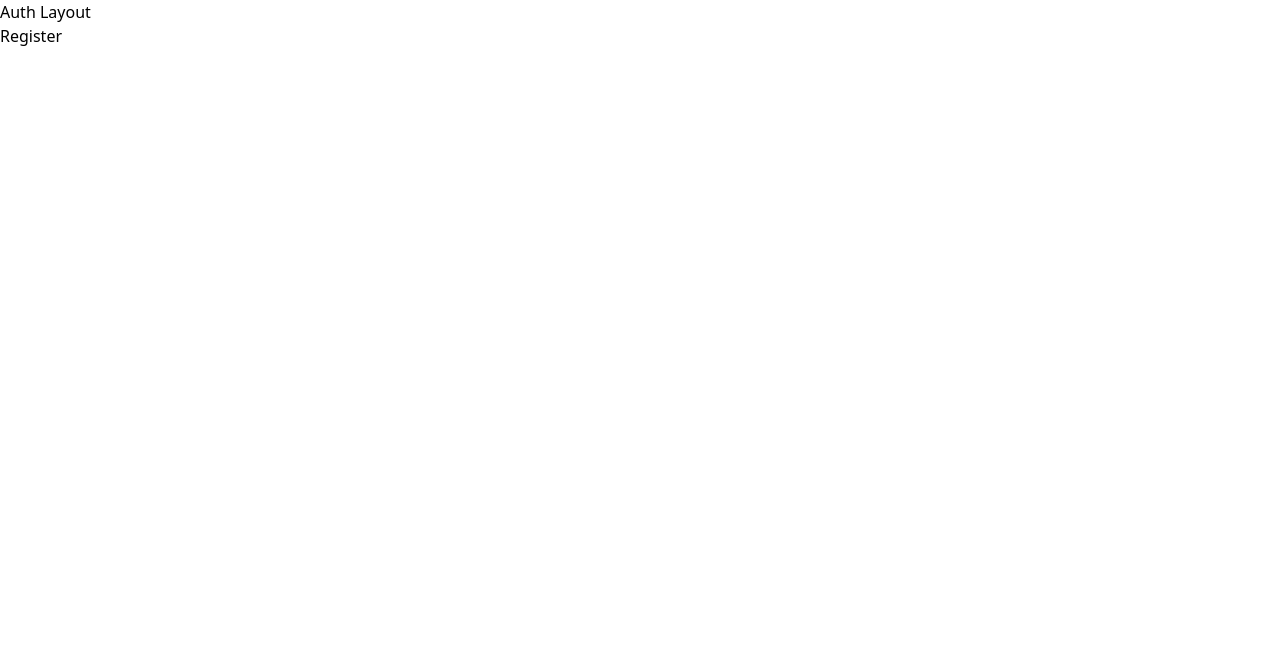
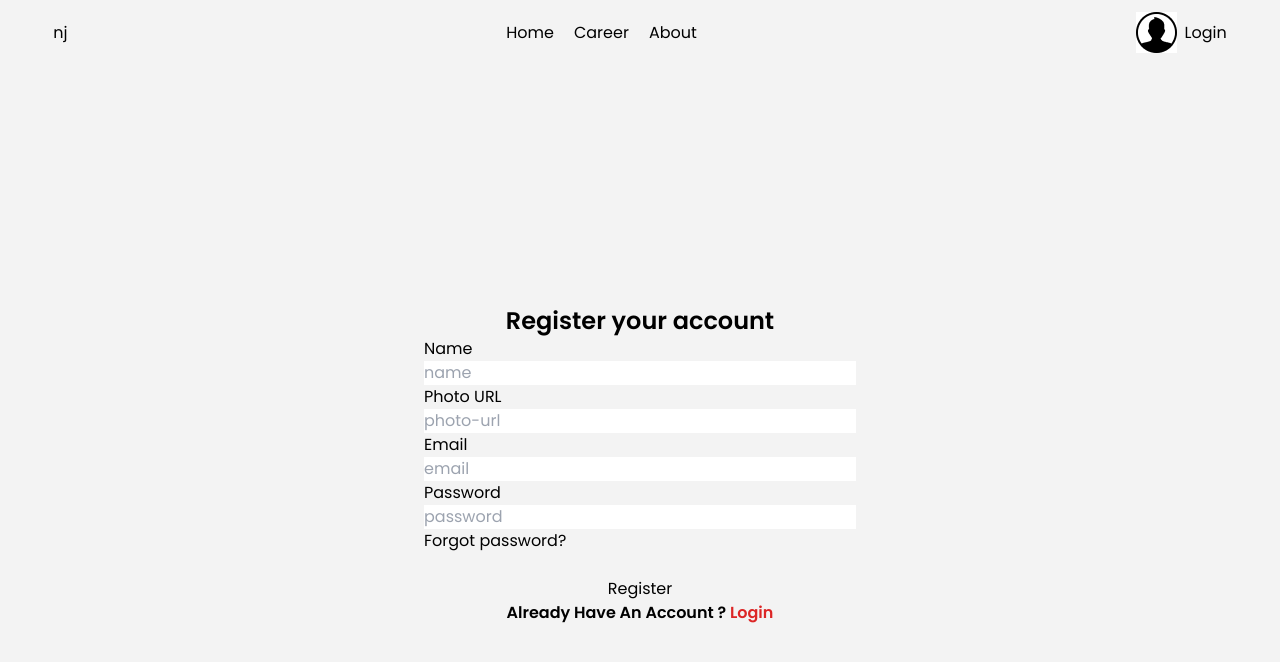
Before and after one commit to najmul19/react-authentication-updated, a React (Vite) app in the folder prothom-ondhokar-news/: page /auth/register in a window 1280 px wide. Shown: the top 662 px of the page. Built offline with nearby package versions, Linux system fonts and the light colour scheme.

Commit message:
set up firebase project and develop authcontext

```diff
--- a/prothom-ondhokar-news/package.json
+++ b/prothom-ondhokar-news/package.json
@@ -10,6 +10,7 @@
     "preview": "vite preview"
   },
   "dependencies": {
+    "firebase": "^11.6.0",
     "localforage": "^1.10.0",
     "match-sorter": "^8.0.0",
     "moment": "^2.30.1",
--- /dev/null
+++ b/prothom-ondhokar-news/src/Firebase/firebase.config.js
@@ -0,0 +1,19 @@
+// Import the functions you need from the SDKs you need
+import { initializeApp } from "firebase/app";
+import { getAuth } from "firebase/auth";
+// TODO: Add SDKs for Firebase products that you want to use
+// https://firebase.google.com/docs/web/setup#available-libraries
+
+// Your web app's Firebase configuration
+const firebaseConfig = {
+  apiKey: "AIzaSyAGL-SllOeDjtgIcT1r7fs8S3oc8DrMGYE",
+  authDomain: "prothom-ondhokar-news.firebaseapp.com",
+  projectId: "prothom-ondhokar-news",
+  storageBucket: "prothom-ondhokar-news.firebasestorage.app",
+  messagingSenderId: "374189601303",
+  appId: "1:374189601303:web:ed7b3903880870c969a252"
+};
+
+// Initialize Firebase
+const app = initializeApp(firebaseConfig);
+export const auth = getAuth(app);
--- /dev/null
+++ b/prothom-ondhokar-news/src/Pages/Login.jsx
@@ -0,0 +1,46 @@
+import { Link, NavLink } from "react-router-dom";
+
+const Login = () => {
+  return (
+    <div className="flex justify-center items-center min-h-screen">
+      <div className="card bg-base-100 w-full max-w-lg shrink-0 rounded-none p-10">
+        <h2 className="text-2xl font-semibold text-center">Login your account</h2>
+        <form className="card-body ">
+          <div className="form-control">
+            <label className="label">
+              <span className="label-text">Email</span>
+            </label>
+            <input
+              type="email"
+              placeholder="email"
+              className="input w-full input-bordered"
+              required
+            />
+          </div>
+          <div className="form-control">
+            <label className="label">
+              <span className="label-text">Password</span>
+            </label>
+            <input
+              type="password"
+              placeholder="password"
+              className="input w-full input-bordered"
+              required
+            />
+            <label className="label">
+              <a href="#" className="label-text-alt link link-hover">
+                Forgot password?
+              </a>
+            </label>
+          </div>
+          <div className="form-control mt-6">
+            <button className="btn w-full btn-neutral rounded-none">Login</button>
+          </div>
+        </form>
+        <p className="text-center font-semibold ">Dont’t Have An Account ? <Link  to='/auth/register' className='text-red-600'>Register</Link> </p>
+      </div>
+    </div>
+  );
+};
+
+export default Login;
--- /dev/null
+++ b/prothom-ondhokar-news/src/Pages/Register.jsx
@@ -0,0 +1,70 @@
+import { Link } from "react-router-dom";
+
+
+const Register = () => {
+    return (
+        <div className="flex justify-center items-center min-h-screen">
+        <div className="card bg-base-100 w-full max-w-lg shrink-0 rounded-none p-10">
+          <h2 className="text-2xl font-semibold text-center">Register your account</h2>
+          <form className="card-body ">
+            <div className="form-control">
+              <label className="label">
+                <span className="label-text">Name</span>
+              </label>
+              <input
+                type="text"
+                placeholder="name"
+                className="input w-full input-bordered"
+                required
+              />
+            </div>
+            <div className="form-control">
+              <label className="label">
+                <span className="label-text">Photo URL</span>
+              </label>
+              <input
+                type="text"
+                placeholder="photo-url"
+                className="input w-full input-bordered"
+                required
+              />
+            </div>
+            <div className="form-control">
+              <label className="label">
+                <span className="label-text">Email</span>
+              </label>
+              <input
+                type="email"
+                placeholder="email"
+                className="input w-full input-bordered"
+                required
+              />
+            </div>
+
+            <div className="form-control">
+              <label className="label">
+                <span className="label-text">Password</span>
+              </label>
+              <input
+                type="password"
+                placeholder="password"
+                className="input w-full input-bordered"
+                required
+              />
+              <label className="label">
+                <a href="#" className="label-text-alt link link-hover">
+                  Forgot password?
+                </a>
+              </label>
+            </div>
+            <div className="form-control mt-6">
+              <button className="btn w-full btn-neutral rounded-none">Register</button>
+            </div>
+          </form>
+          <p className="text-center font-semibold ">Already Have An Account ? <Link  to='/auth/login' className='text-red-600'>Login</Link> </p>
+        </div>
+      </div>
+    );
+};
+
+export default Register;
--- /dev/null
+++ b/prothom-ondhokar-news/src/Provider/AuthProvider.jsx
@@ -0,0 +1,21 @@
+import { createContext, useState } from "react";
+
+export const AuthContext = createContext();
+
+const AuthProvider = ({children}) => {
+  const [user, setuser] = useState({
+    name: "nj",
+    email: 'nj@gmail.com'
+  });
+  const authInfo = {
+    user,
+    setuser,
+
+  };
+
+  return <AuthContext.Provider value={authInfo}>
+    {children}
+  </AuthContext.Provider>;
+};
+
+export default AuthProvider;
--- a/prothom-ondhokar-news/src/components/Navbar.jsx
+++ b/prothom-ondhokar-news/src/components/Navbar.jsx
@@ -1,9 +1,12 @@
 import { Link } from "react-router-dom";
 import userIcon from "../assets/user.png";
+import { useContext } from "react";
+import { AuthContext } from "../Provider/AuthProvider";
 const Navbar = () => {
+  const {user} = useContext(AuthContext);
   return (
     <div className="flex justify-between items-center">
-      <div className=""></div>
+      <div className="">{user.name}</div>
       <div className="nav space-x-5">
         <Link to="/">Home</Link>
         <Link to="/career">Career</Link>
--- a/prothom-ondhokar-news/src/layouts/AuthLayout.jsx
+++ b/prothom-ondhokar-news/src/layouts/AuthLayout.jsx
@@ -1,10 +1,13 @@
 import { Outlet } from "react-router-dom";
+import Navbar from "../components/Navbar";
 
 
 const AuthLayout = () => {
     return (
-        <div>
-            Auth Layout
+        <div className="font-poppins bg-[#f3f3f3]">
+            <header className="py-3 w-11/12 mx-auto">
+                <Navbar></Navbar>
+            </header>
             <Outlet></Outlet>
         </div>
     );
--- a/prothom-ondhokar-news/src/main.jsx
+++ b/prothom-ondhokar-news/src/main.jsx
@@ -4,10 +4,10 @@ import './index.css'
 
 import { RouterProvider } from 'react-router-dom'
 import router from './routes/router.jsx'
+import AuthProvider from './Provider/AuthProvider.jsx'
 
 createRoot(document.getElementById('root')).render(
   <StrictMode>
-
-    <RouterProvider router={router}></RouterProvider>
+    <AuthProvider><RouterProvider router={router}></RouterProvider></AuthProvider>
   </StrictMode>,
 )
--- a/prothom-ondhokar-news/src/routes/router.jsx
+++ b/prothom-ondhokar-news/src/routes/router.jsx
@@ -2,6 +2,8 @@ import { createBrowserRouter, Navigate } from "react-router-dom";
 import HomeLayout from "../layouts/HomeLayout";
 import CategoryNews from "../Pages/CategoryNews";
 import AuthLayout from "../layouts/AuthLayout";
+import Login from "../Pages/Login";
+import Register from "../Pages/Register";
 
 
 const router = createBrowserRouter([
@@ -30,11 +32,11 @@ const router = createBrowserRouter([
         children: [
             {
                 path: '/auth/login',
-                element: <h2>Login</h2>
+                element: <Login></Login>
             },
             {
                 path: '/auth/register',
-                element: <h2>Register</h2>
+                element: <Register></Register>
             }
         ]
     },
```
Also changed, not shown: 1 other file (tests, documents, lock files or other folders).
